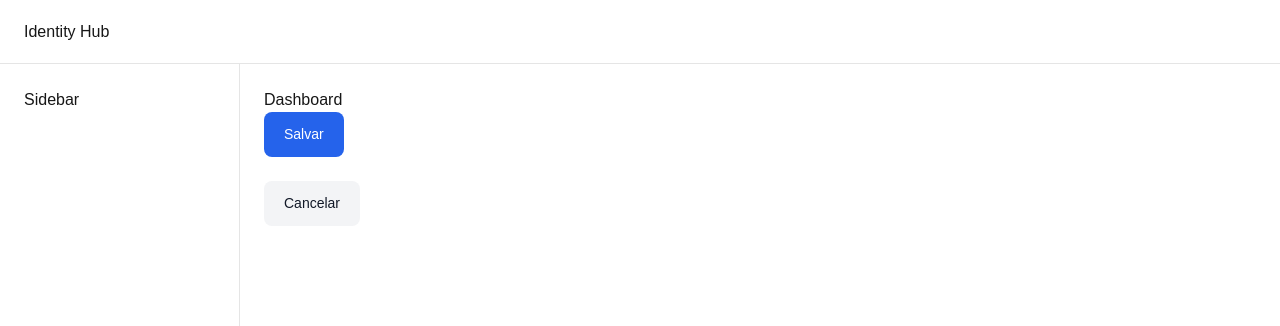
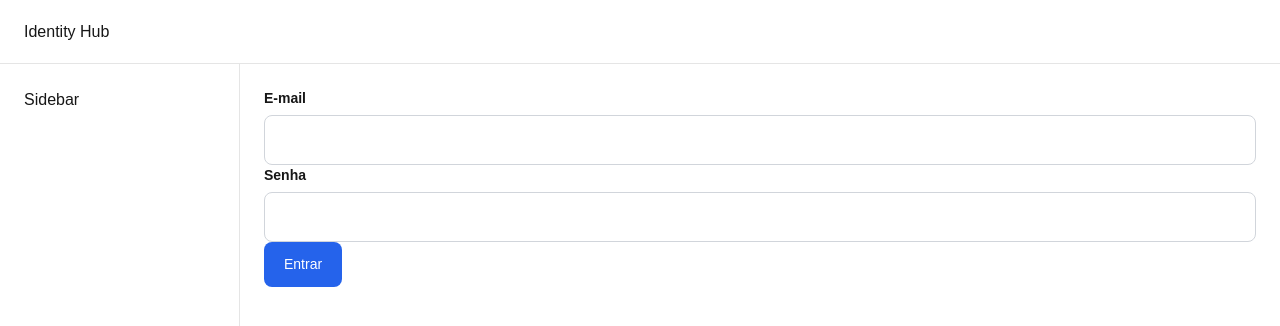
Before and after one commit to AliniCanedo/identity-hub, a Next.js app: page / in a window 1280 px wide. Shown: the top 326 px of the page. Built offline with nearby package versions, Linux system fonts and the light colour scheme.

Commit message:
feat(auth): create login form with react hook form and zod

```diff
--- a/src/app/page.tsx
+++ b/src/app/page.tsx
@@ -1,21 +1,12 @@
 'use client';
 
 import { AppLayout } from '@/components/layout/AppLayout/AppLayout';
-import { Button } from '@/components/ui/Button';
+import { LoginForm } from '@/features/auth/components/LoginForm';
 
 export default function Home() {
   return (
     <AppLayout>
-      <h2>Dashboard</h2>
-
-      <Button>Salvar</Button>
-
-      <br />
-      <br />
-
-      <Button variant="secondary">
-        Cancelar
-      </Button>
+      <LoginForm />
     </AppLayout>
   );
 }
--- /dev/null
+++ b/src/features/auth/components/LoginForm/LoginForm.module.css
@@ -0,0 +1,6 @@
+form {
+  display: flex;
+  flex-direction: column;
+  gap: 16px;
+  max-width: 400px;
+}
--- /dev/null
+++ b/src/features/auth/components/LoginForm/LoginForm.tsx
@@ -0,0 +1,49 @@
+'use client';
+
+import { useForm } from 'react-hook-form';
+import { zodResolver } from '@hookform/resolvers/zod';
+
+import { Button } from '@/components/ui/Button';
+import { Input } from '@/components/ui/Input';
+
+import {
+  loginSchema,
+  type LoginFormData,
+} from '../../schemas/login.schema';
+
+export function LoginForm() {
+  const {
+    register,
+    handleSubmit,
+    formState: { errors },
+  } = useForm<LoginFormData>({
+    resolver: zodResolver(loginSchema),
+  });
+
+  function onSubmit(data: LoginFormData) {
+    console.log(data);
+  }
+
+  return (
+    <form onSubmit={handleSubmit(onSubmit)}>
+      <Input
+        id="email"
+        label="E-mail"
+        {...register('email')}
+        error={errors.email?.message}
+      />
+
+      <Input
+        id="password"
+        type="password"
+        label="Senha"
+        {...register('password')}
+        error={errors.password?.message}
+      />
+
+      <Button type="submit">
+        Entrar
+      </Button>
+    </form>
+  );
+}
--- /dev/null
+++ b/src/features/auth/components/LoginForm/index.ts
@@ -0,0 +1 @@
+export * from './LoginForm';
--- /dev/null
+++ b/src/features/auth/schemas/login.schema.ts
@@ -0,0 +1,8 @@
+import { z } from 'zod';
+
+export const loginSchema = z.object({
+  email: z.email('E-mail inválido'),
+  password: z.string().min(6, 'A senha deve possuir no mínimo 6 caracteres'),
+});
+
+export type LoginFormData = z.infer<typeof loginSchema>;
```
